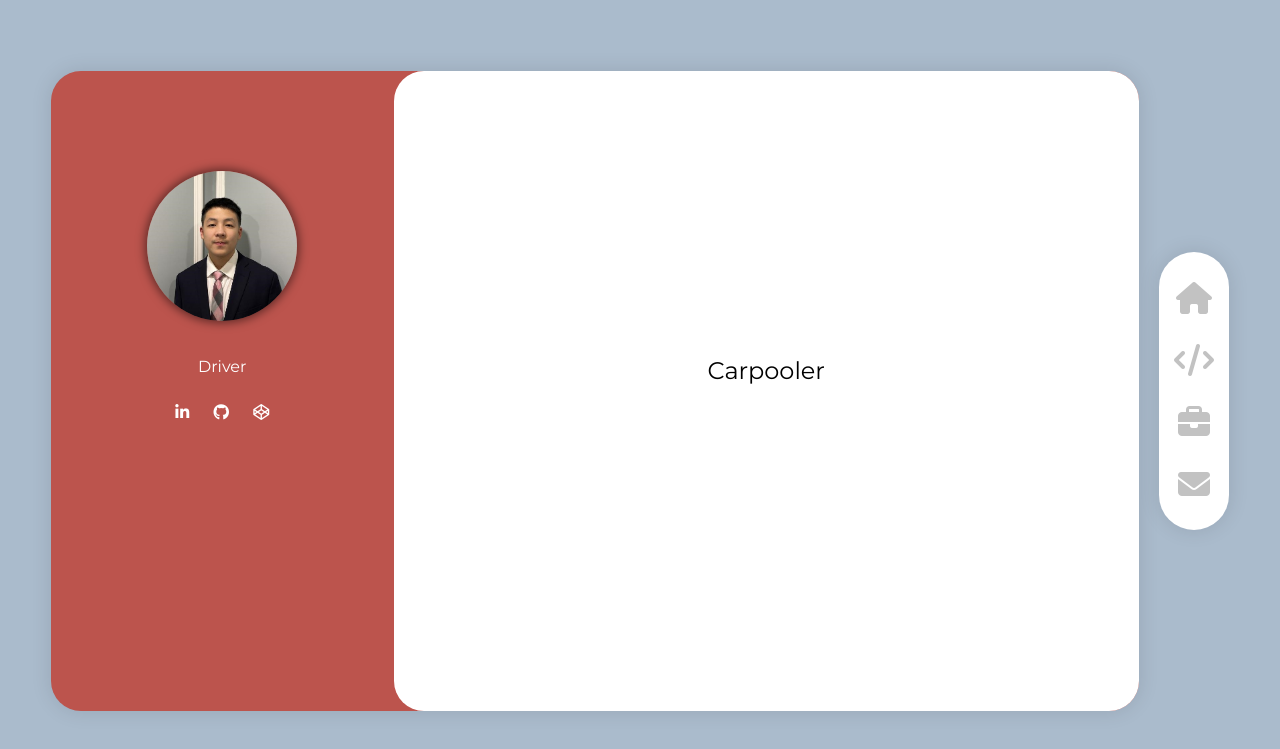
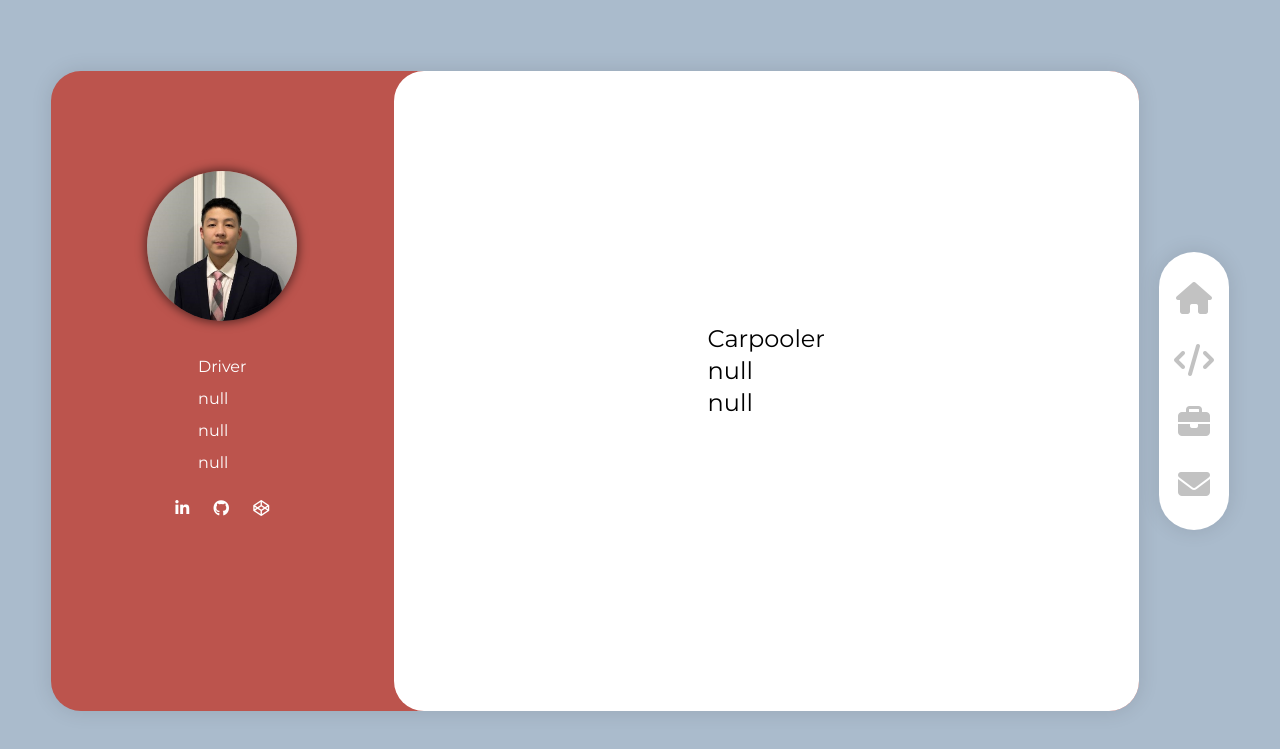
Before and after one commit to ethanw2457/EventMaster, a plain HTML site: page eventReceipt.html in a window 1280 px wide. Shown: the part 93-842 px from the top of the page. Drawn offline with Linux system fonts and the light colour scheme; some packages are replaced by stand-ins of ours.

Commit message:
Final Last Update

```diff
--- a/eventReceipt.html
+++ b/eventReceipt.html
@@ -24,7 +24,7 @@
     <section class="header">
       <img class="header-img" src="PFP_EthanWangProfessional.jpg" alt="" />
       <h1 id="driver">Ethan Wang</h1>
-      <h2>Driver</h2>
+      <h2 id="driverinfo">Driver</h2>
       <div class="socials">
         <a href="https://www.linkedin.com/in/ethan-wang-a1701b257/" target="_blank" class="fa-brands fa-linkedin-in" id="profile-link"></a>
         <a href="https://github.com/ethanw2457" target="_blank" class="fa-brands fa-github"></a>
@@ -39,7 +39,7 @@
       <!--=============== HOME ===============-->
 
       <section class="content-card home" id="welcome-section">
-        <h2>Carpooler</h2>
+        <h2 id="carpoolerinfo">Carpooler</h2>
         <h1 id="carpooler"></h1>
       </section>
 
--- a/eventReceipt.js
+++ b/eventReceipt.js
@@ -2,8 +2,12 @@
 document.getElementById("eventname").innerHTML = localStorage.getItem("event");
 document.getElementById("eventdetails").innerHTML = "Location: " + localStorage.getItem("eventaddress") + "<br>Date: " + localStorage.getItem("eventdate");
 document.getElementById("eventdesc").innerHTML = localStorage.getItem("eventdesc");
-document.getElementById("driver").innerHTML = localStorage.getItem("user" + localStorage.getItem("driver"));
-document.getElementById("carpooler").innerHTML = localStorage.getItem("user" + localStorage.getItem("currentuser"));
+const drivernum = localStorage.getItem("driver");
+const cpnum = localStorage.getItem("currentuser");
+document.getElementById("driver").innerHTML = localStorage.getItem("user" + drivernum);
+document.getElementById("driverinfo").innerHTML = "Driver" + "<br>" + localStorage.getItem("phone" + drivernum) + "<br>" + localStorage.getItem("email" + drivernum) + "<br>" + localStorage.getItem("address" + drivernum);
+document.getElementById("carpoolerinfo").innerHTML = "Carpooler" + "<br>" + localStorage.getItem("email" + cpnum) + "<br>" + localStorage.getItem("address" + cpnum);
+document.getElementById("carpooler").innerHTML = localStorage.getItem("user" + cpnum);
 
 
 function initMap() {
```
